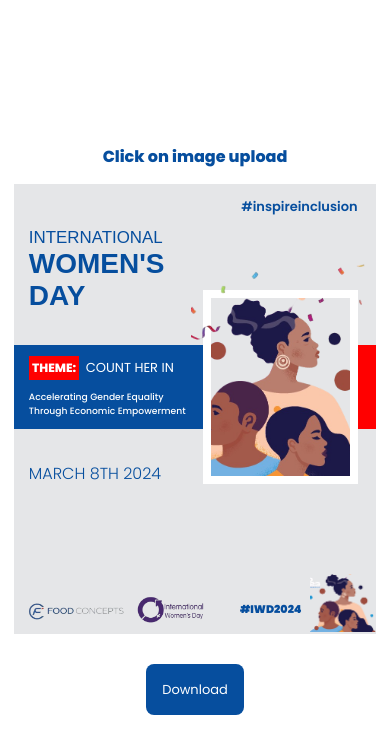
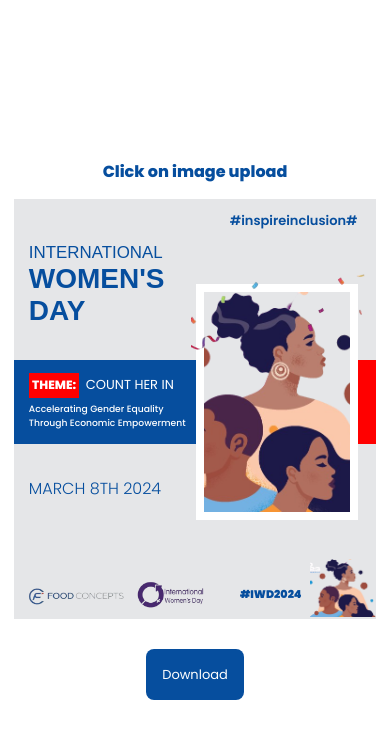
Before and after one commit to heep-jay/iwd, a plain HTML site: page index.html in a window 390 px wide. Drawn offline with nearby package versions, Linux system fonts and the light colour scheme.

Commit message:
inclusion

```diff
--- a/index.html
+++ b/index.html
@@ -22,7 +22,7 @@
     <p style="font-weight: 800; color: #064e9e">Click on image upload</p>
     <div class="frame">
       <div class="box">
-        <p class="hashtag">#inspireinclusion</p>
+        <p class="hashtag">#inspireinclusion#</p>
         <p class="attending"></p>
         <div class="big-text">
           <h1>INTERNATIONAL</h1>
--- a/style.css
+++ b/style.css
@@ -31,7 +31,6 @@ body {
   /* height: 100%; */
   width: 100%;
   height: 80vh;
-
   aspect-ratio: 3 / 4; /* Desired aspect ratio (width/height) */
   background-color: #f0f0f0;
   max-width: 822px;
@@ -221,7 +220,7 @@ input[type="file"] {
 }
 @media screen and (max-width: 500px) {
   .box {
-    height: 450px;
+    height: 420px;
     aspect-ratio: unset;
     max-height: 500px;
     /* width: 100vw; */
@@ -230,11 +229,12 @@ input[type="file"] {
     height: 10vh;
   }
   .blue {
-    width: 55%;
+    width: 53%;
   }
   .image-box {
-    height: 23vh;
-    width: 45%;
+    height: 28vh;
+    /* height: 500px; */
+    width: 47%;
   }
   .attending,
   .big-text {
@@ -260,7 +260,7 @@ input[type="file"] {
     font-size: 13px;
   }
   .p-text {
-    margin-top: 0.6rem;
+    margin-top: 0.3rem;
     font-size: 9.2px;
     font-weight: 500;
   }
```
